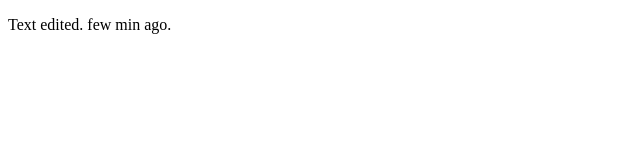
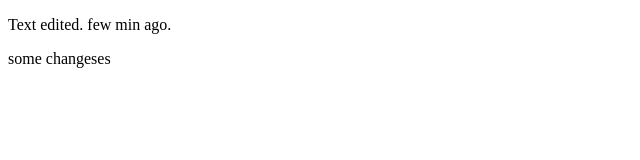
Before and after one commit to MuhammadNd88/2019example, a plain HTML site: page index.html in a window 1280 px wide. Shown: the full height of the page, 0-640 px from the left. Drawn offline with Linux system fonts and the light colour scheme.

Commit message:
Update index.html

```diff
--- a/index.html
+++ b/index.html
@@ -8,6 +8,6 @@
 </head>
 <body>
     <p>Text edited. few min ago.</p>
-
+<footer>some changeses</footer>
 </body>
 </html>
```
